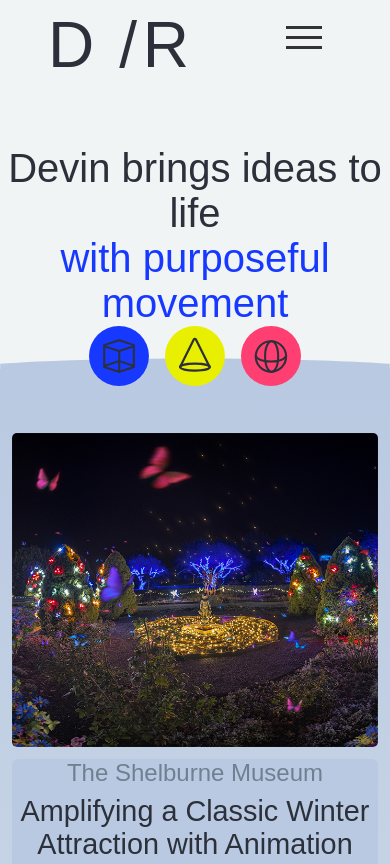
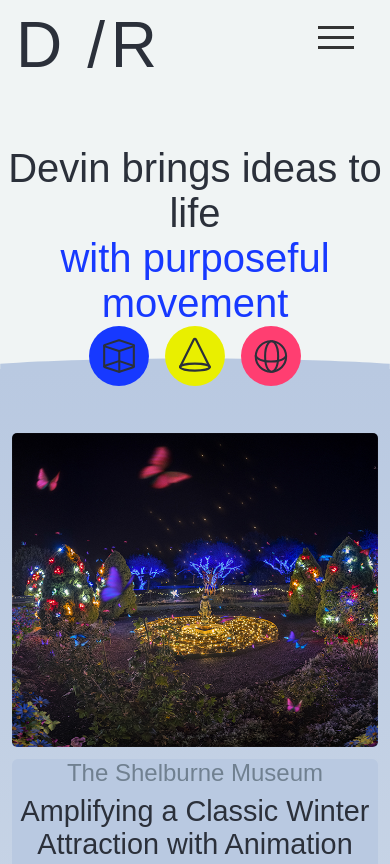
Before and after one commit to devinrenca/Mograph-Portfolio-2026, a plain HTML site: page index.html in a window 390 px wide. Shown: the top 864 px of the page. Drawn offline with Linux system fonts and the light colour scheme; a web font is replaced by a local one.

Commit message:
Add files via upload

```diff
--- a/style/style.css
+++ b/style/style.css
@@ -140,11 +140,6 @@ a {
     width: 92px;
 }
 
-.header-margin {
-    margin-left: 3em;
-    margin-right: 3em;
-}
-
 @media (max-width: 1200px) {
 .content {
     margin: 0;
@@ -160,8 +155,13 @@ a {
 }
 
 .header-margin {
-    margin-left: 3em;
-    margin-right: 3em;
+    margin: 0 3em;
+}
+
+@media (max-width: 1200px) {
+.header-margin {
+    margin: 0 1em;
+}
 }
 
 .header .logo {
```
